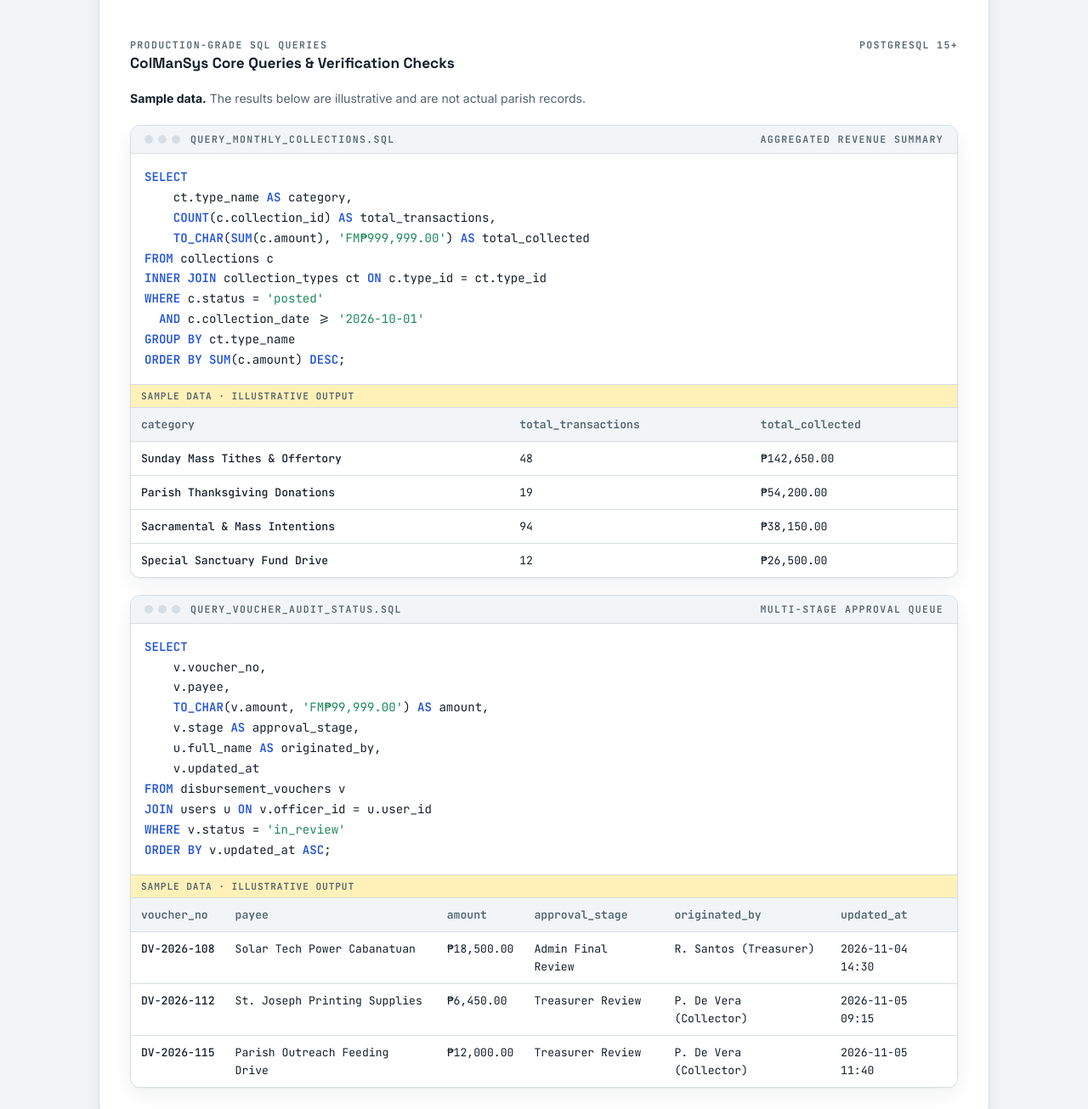
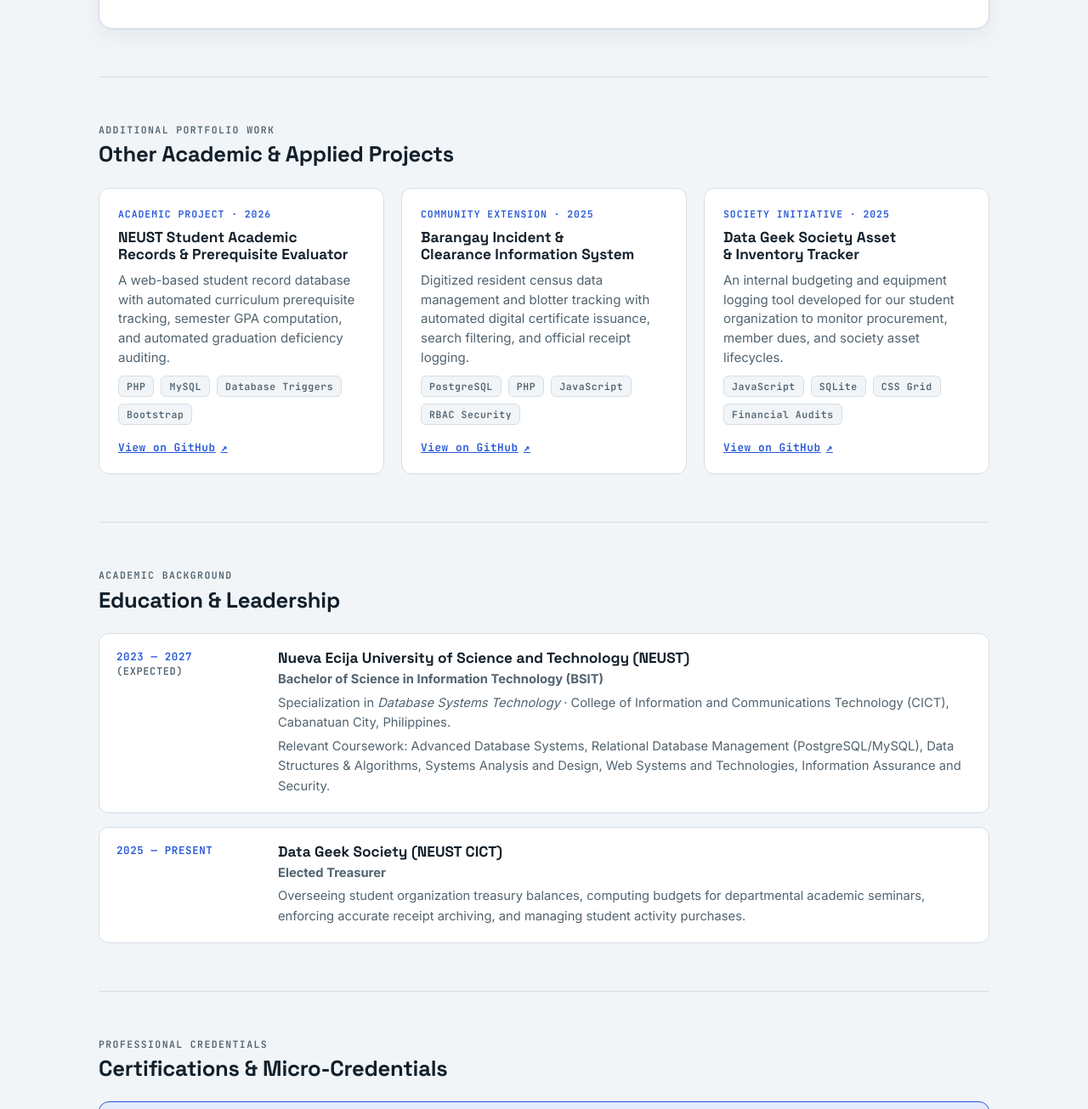
Before and after one commit to pmpradodevera/pm-de-vera-portfolio, a plain HTML site: page index.html in a window 1280 px wide. Shown: the part 5202-6507 px from the top of the page at 85% size. Drawn offline with Linux system fonts and the light colour scheme.

Commit message:
Remove sample SQL queries section from ColManSys featured project

```diff
--- a/index.html
+++ b/index.html
@@ -224,10 +224,6 @@ section > h2 { margin-bottom: 24px; }
 .missing { min-height: 180px; display: grid; place-items: center; text-align: center; padding: 24px; color: var(--muted); font-size: 0.88rem; border: 2px dashed var(--line); border-radius: 10px; background: var(--bg); }
 .missing code { font-family: var(--font-mono); color: var(--accent); font-weight: 600; }
 
-/* Database Section Inside Project */
-.db-queries { display: grid; gap: 20px; margin-top: 10px; }
-.db-queries-header { display: flex; justify-content: space-between; align-items: baseline; flex-wrap: wrap; gap: 8px; }
-
 /* ==========================================================================
    Other Projects (.card grid)
    ========================================================================== */
@@ -414,11 +410,6 @@ dialog.lightbox button:hover { color: var(--accent); border-color: var(--accent)
 .about-facts dt { color: var(--muted); font: 600 0.72rem var(--font-mono); letter-spacing: 0.08em; text-transform: uppercase; padding-top: 3px; }
 .about-facts dd { margin: 0; font-weight: 500; }
 @media (max-width: 960px) { .about-grid { justify-items: stretch; } }
-
-/* Sample-data labelling */
-.sample-note { color: var(--muted); font-size: 0.88rem; }
-.sample-note strong { color: var(--ink); }
-.sample-tag { padding: 6px 12px; font: 600 0.7rem var(--font-mono); letter-spacing: 0.08em; text-transform: uppercase; color: var(--muted); background: var(--ph); border-bottom: 1px solid var(--line); }
 
 /* Certifications: grouped + collapsible */
 .cert-stack { display: grid; gap: 16px; }
@@ -813,82 +804,6 @@ details.cert-group .g-meta { margin-left: auto; font: 600 0.74rem var(--font-mon
         <figcaption><strong>Relational Schema Diagram:</strong> 10 core normalized tables linking users, collections and receipts, expenses and liquidation, supporting documents, audit logs, and financial reports. Click image to zoom.</figcaption>
       </figure>
 
-      <!-- Database Section: Sample SQL Queries (.query blocks with .kw, .str, .caret and .result tables) -->
-      <div class="db-queries">
-        <div class="db-queries-header">
-          <div>
-            <span class="label">Production-Grade SQL Queries</span>
-            <h3>ColManSys Core Queries &amp; Verification Checks</h3>
-          </div>
-          <span class="label">PostgreSQL 15+</span>
-        </div>
-        <p class="sample-note"><strong>Sample data.</strong> The results below are illustrative and are not actual parish records.</p>
-
-        <!-- Query 1: Monthly Collection Inflow by Category -->
-        <div class="query">
-          <div class="bar">
-            <span><span class="lights" aria-hidden="true"><i></i><i></i><i></i></span><span class="label">query_monthly_collections.sql</span></span>
-            <span class="label">Aggregated Revenue Summary</span>
-          </div>
-<pre><span class="kw">SELECT</span>
-    ct.type_name <span class="kw">AS</span> category,
-    <span class="kw">COUNT</span>(c.collection_id) <span class="kw">AS</span> total_transactions,
-    <span class="kw">TO_CHAR</span>(<span class="kw">SUM</span>(c.amount), <span class="str">'FM&#8369;999,999.00'</span>) <span class="kw">AS</span> total_collected
-<span class="kw">FROM</span> collections c
-<span class="kw">INNER JOIN</span> collection_types ct <span class="kw">ON</span> c.type_id = ct.type_id
-<span class="kw">WHERE</span> c.status = <span class="str">'posted'</span>
-  <span class="kw">AND</span> c.collection_date &gt;= <span class="str">'2026-10-01'</span>
-<span class="kw">GROUP BY</span> ct.type_name
-<span class="kw">ORDER BY</span> <span class="kw">SUM</span>(c.amount) <span class="kw">DESC</span>;<span class="caret" aria-hidden="true"></span></pre>
-          <div class="result">
-            <div class="sample-tag">Sample data &middot; illustrative output</div>
-            <table>
-              <thead>
-                <tr><th>category</th><th>total_transactions</th><th>total_collected</th></tr>
-              </thead>
-              <tbody>
-                <tr><td>Sunday Mass Tithes &amp; Offertory</td><td>48</td><td>&#8369;142,650.00</td></tr>
-                <tr><td>Parish Thanksgiving Donations</td><td>19</td><td>&#8369;54,200.00</td></tr>
-                <tr><td>Sacramental &amp; Mass Intentions</td><td>94</td><td>&#8369;38,150.00</td></tr>
-                <tr><td>Special Sanctuary Fund Drive</td><td>12</td><td>&#8369;26,500.00</td></tr>
-              </tbody>
-            </table>
-          </div>
-        </div>
-
-        <!-- Query 2: Voucher Approval & Audit Trail Verification -->
-        <div class="query">
-          <div class="bar">
-            <span><span class="lights" aria-hidden="true"><i></i><i></i><i></i></span><span class="label">query_voucher_audit_status.sql</span></span>
-            <span class="label">Multi-Stage Approval Queue</span>
-          </div>
-<pre><span class="kw">SELECT</span>
-    v.voucher_no,
-    v.payee,
-    <span class="kw">TO_CHAR</span>(v.amount, <span class="str">'FM&#8369;99,999.00'</span>) <span class="kw">AS</span> amount,
-    v.stage <span class="kw">AS</span> approval_stage,
-    u.full_name <span class="kw">AS</span> originated_by,
-    v.updated_at
-<span class="kw">FROM</span> disbursement_vouchers v
-<span class="kw">JOIN</span> users u <span class="kw">ON</span> v.officer_id = u.user_id
-<span class="kw">WHERE</span> v.status = <span class="str">'in_review'</span>
-<span class="kw">ORDER BY</span> v.updated_at <span class="kw">ASC</span>;<span class="caret" aria-hidden="true"></span></pre>
-          <div class="result">
-            <div class="sample-tag">Sample data &middot; illustrative output</div>
-            <table>
-              <thead>
-                <tr><th>voucher_no</th><th>payee</th><th>amount</th><th>approval_stage</th><th>originated_by</th><th>updated_at</th></tr>
-              </thead>
-              <tbody>
-                <tr><td>DV-2026-108</td><td>Solar Tech Power Cabanatuan</td><td>&#8369;18,500.00</td><td>Admin Final Review</td><td>R. Santos (Treasurer)</td><td>2026-11-04 14:30</td></tr>
-                <tr><td>DV-2026-112</td><td>St. Joseph Printing Supplies</td><td>&#8369;6,450.00</td><td>Treasurer Review</td><td>P. De Vera (Collector)</td><td>2026-11-05 09:15</td></tr>
-                <tr><td>DV-2026-115</td><td>Parish Outreach Feeding Drive</td><td>&#8369;12,000.00</td><td>Treasurer Review</td><td>P. De Vera (Collector)</td><td>2026-11-05 11:40</td></tr>
-              </tbody>
-            </table>
-          </div>
-        </div>
-
-      </div>
     </article>
   </section>
 
```
